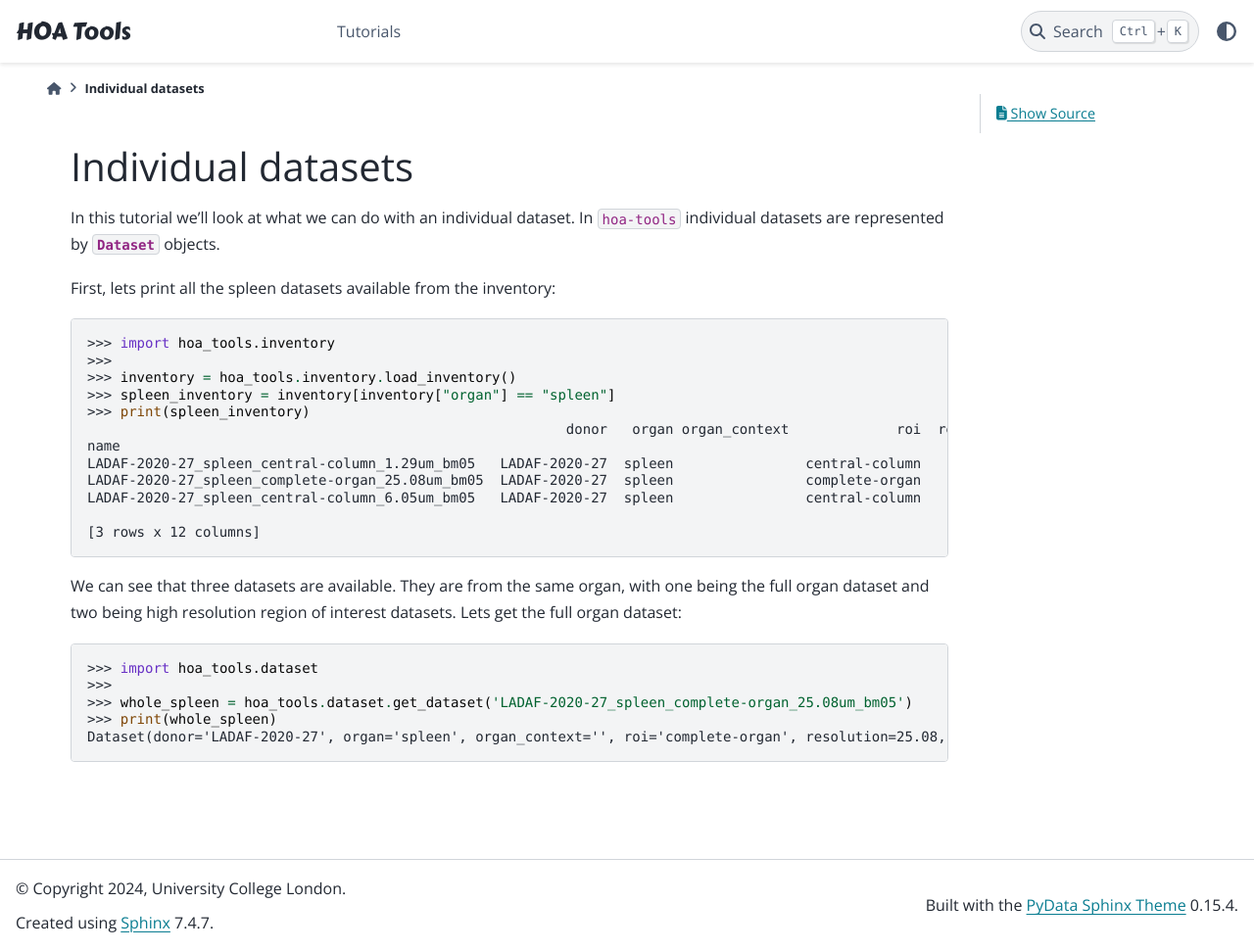
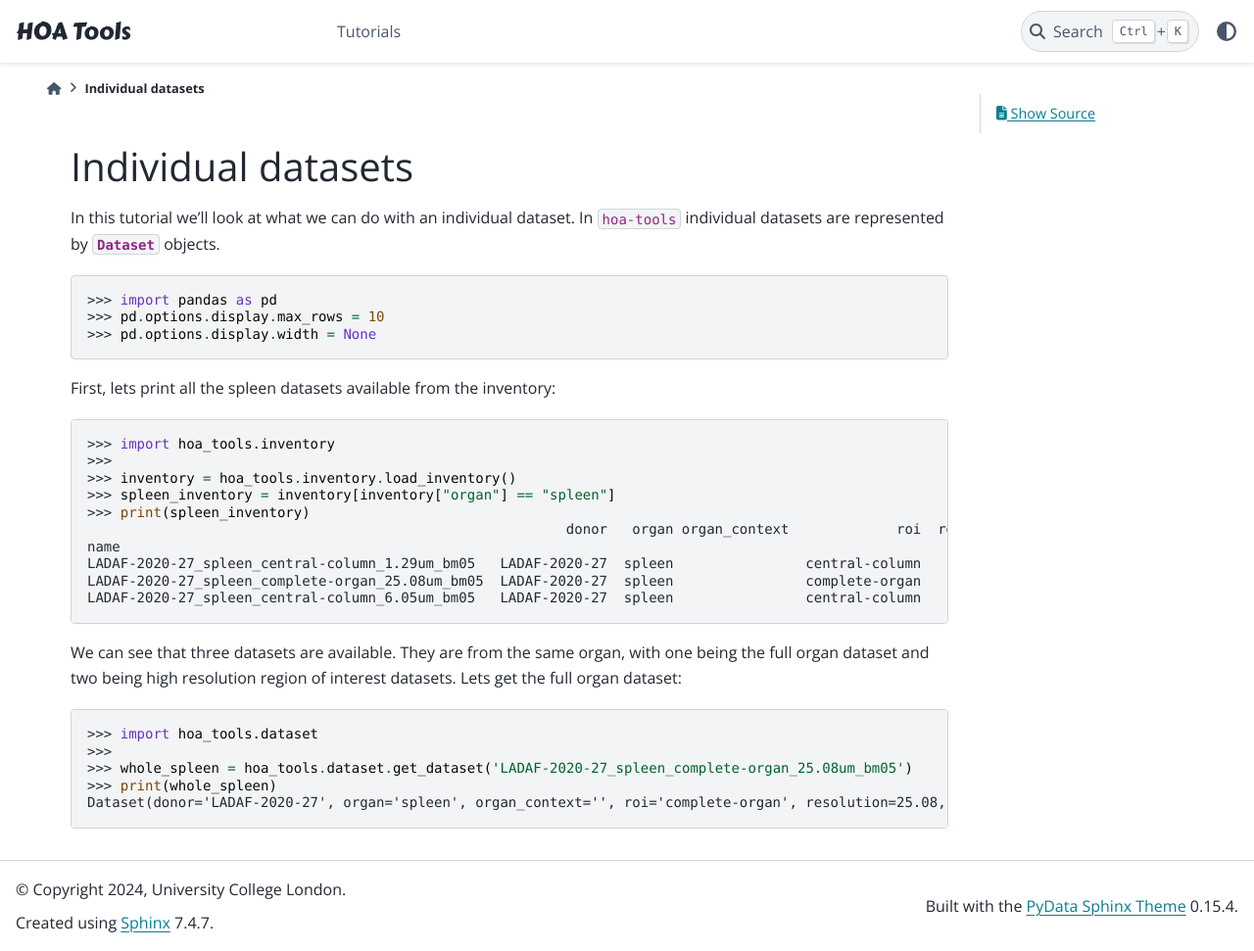
Before and after one commit to HumanOrganAtlas/hoa-tools, a Sphinx documentation site: the page built from docs/tutorials/dataset.rst, in a window 1280 px wide and 971 px high. Shown: the whole window at 98% size. Built offline with Sphinx 7.4.7 and the PyData theme 0.15.4, drawn with Linux system fonts in a browser that asks for light colours.

Commit message:
Fix pandas printing

```diff
--- a/docs/tutorials/dataset.rst
+++ b/docs/tutorials/dataset.rst
@@ -3,6 +3,10 @@
 
 In this tutorial we'll look at what we can do with an individual dataset.
 In ``hoa-tools`` individual datasets are represented by `Dataset` objects.
+
+    >>> import pandas as pd
+    >>> pd.options.display.max_rows = 10
+    >>> pd.options.display.width = None
 
 First, lets print all the spleen datasets available from the inventory::
 
@@ -12,13 +16,11 @@
     >>> inventory = hoa_tools.inventory.load_inventory()
     >>> spleen_inventory = inventory[inventory["organ"] == "spleen"]
     >>> print(spleen_inventory)
-                                                              donor   organ organ_context             roi  resolution_um  ...    ny     nz  contrast_low  contrast_high  size_gb_uncompressed
-    name                                                                                                                  ...
-    LADAF-2020-27_spleen_central-column_1.29um_bm05   LADAF-2020-27  spleen                central-column           1.29  ...  3823  10982         27852          30408            321.011086
-    LADAF-2020-27_spleen_complete-organ_25.08um_bm05  LADAF-2020-27  spleen                complete-organ          25.08  ...  2151   1900         28069          33269             23.859322
-    LADAF-2020-27_spleen_central-column_6.05um_bm05   LADAF-2020-27  spleen                central-column           6.05  ...  3791   7540          4139           7143            216.724949
-    <BLANKLINE>
-    [3 rows x 12 columns]
+                                                              donor   organ organ_context             roi  resolution_um  beamline    nx    ny     nz  contrast_low  contrast_high  size_gb_uncompressed
+    name
+    LADAF-2020-27_spleen_central-column_1.29um_bm05   LADAF-2020-27  spleen                central-column           1.29         5  3823  3823  10982         27852          30408            321.011086
+    LADAF-2020-27_spleen_complete-organ_25.08um_bm05  LADAF-2020-27  spleen                complete-organ          25.08         5  2919  2151   1900         28069          33269             23.859322
+    LADAF-2020-27_spleen_central-column_6.05um_bm05   LADAF-2020-27  spleen                central-column           6.05         5  3791  3791   7540          4139           7143            216.724949
 
 We can see that three datasets are available. They are from the same organ, with one being the full
 organ dataset and two being high resolution region of interest datasets. Lets get the full organ
```
